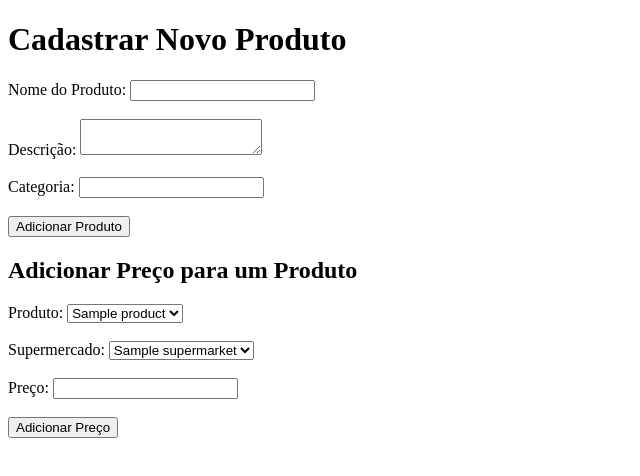
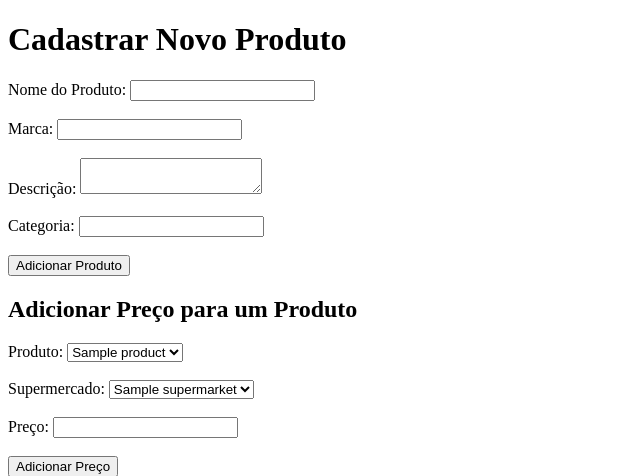
Before and after one commit to gemaquejr/python-product-price-comparator, a Django app: page /add_product_page/ in a window 1280 px wide. Shown: the top 476 px of the page, without its empty margins (0-640 px from the left). Run offline with Django 5.2, Linux system fonts and the light colour scheme; tables that the repository leaves empty hold one stand-in row (values such as "Sample post").

Commit message:
Fix: campo Marca em produtos
Signed-off-by: gemaquejr <gemaquejr@hotmail.com>

```diff
--- a/products/templates/products/add_product.html
+++ b/products/templates/products/add_product.html
@@ -9,6 +9,9 @@
         {% csrf_token %}
         <label for="name">Nome do Produto:</label>
         <input type="text" id="name" name="name" required><br><br>
+
+        <label for="brand">Marca:</label>
+        <input type="text" id="brand" name="brand" required><br><br>
 
         <label for="description">Descrição:</label>
         <textarea id="description" name="description"></textarea><br><br>
--- a/products/views.py
+++ b/products/views.py
@@ -22,10 +22,11 @@ def price_comparison(request, product_id):
 def add_product(request):
     if request.method == 'POST':
         name = request.POST.get('name')
+        brand = request.POST.get('brand')
         description = request.POST.get('description')
         category = request.POST.get('category')
         if name and category:
-            Product.objects.create(name=name, description=description, category=category)
+            Product.objects.create(name=name, description=description, category=category, brand=brand)
         return redirect('add_product_page')
     else:
         return redirect('add_product_page')
```
